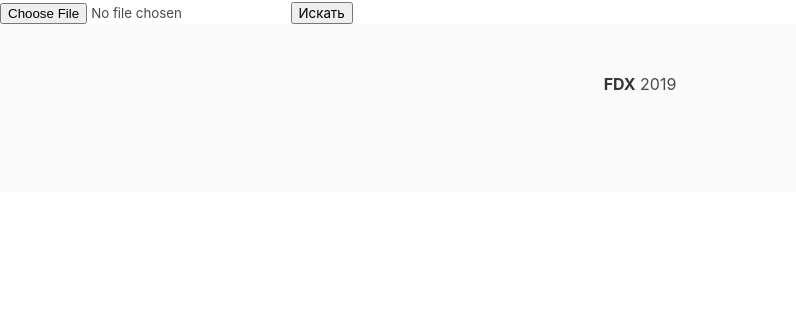
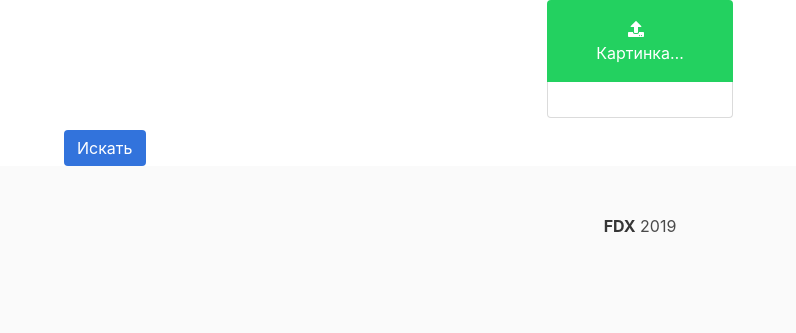
Before and after one commit to saintbyte/fdx, a Django app: page / in a window 1280 px wide. Shown: the top 333 px of the page, without its empty margins (0-796 px from the left). Run offline with Django 3.2, Linux system fonts and the light colour scheme; parts of the project's set-up code (start-up, migrations or seed data) failed here and were passed over; some libraries are stand-ins or nearby versions.

Commit message:
add bulma

```diff
--- a/fdx_search/templates/fdx_search/index.html
+++ b/fdx_search/templates/fdx_search/index.html
@@ -1,8 +1,41 @@
 {% extends "base.html" %}
 {% block body %}
+    <div class="container">
     <form action="/search/" enctype="multipart/form-data" method="post">
-    {% csrf_token %}
-    <input name="file" type="file" />
-    <input type="submit" value="Искать">
+        {% csrf_token %}
+<div class="field">
+  <div class="file is-centered is-boxed is-success has-name">
+    <label class="file-label">
+      <input class="file-input" type="file" name="file" id="file" accept="image/*">
+      <span class="file-cta">
+        <span class="file-icon">
+          <i class="fas fa-upload"></i>
+        </span>
+        <span class="file-label">
+          Картинка…
+        </span>
+      </span>
+      <span class="file-name" id="filename">
+
+      </span>
+    </label>
+  </div>
+</div>
+<div class="field is-grouped">
+  <div class="control">
+    <button class="button is-link">Искать</button>
+  </div>
+</div>
     </form>
+    <script>
+        var file = document.getElementById("file");
+        file.onchange = function () {
+            if (file.files.length > 0) {
+
+                document.getElementById('filename').innerHTML = file.files[0].name;
+
+            }
+        };
+    </script>
+</div>
 {% endblock %}
--- a/templates/base.html
+++ b/templates/base.html
@@ -5,11 +5,12 @@
     <meta name="viewport" content="width=device-width, initial-scale=1">
     <link rel="stylesheet" href="https://cdnjs.cloudflare.com/ajax/libs/bulma/0.7.5/css/bulma.min.css">
     <script defer src="https://use.fontawesome.com/releases/v5.3.1/js/all.js"></script>
-    <title></title>
+    <title>{% block title %}{% endblock %}</title>
 </head>
 <body>
 {% block body %}
 {% endblock %}
+{% block footer %}
 <footer class="footer">
   <div class="content has-text-centered">
     <p>
@@ -17,5 +18,6 @@
     </p>
   </div>
 </footer>
+{% endblock %}
 </body>
 </html>
```
